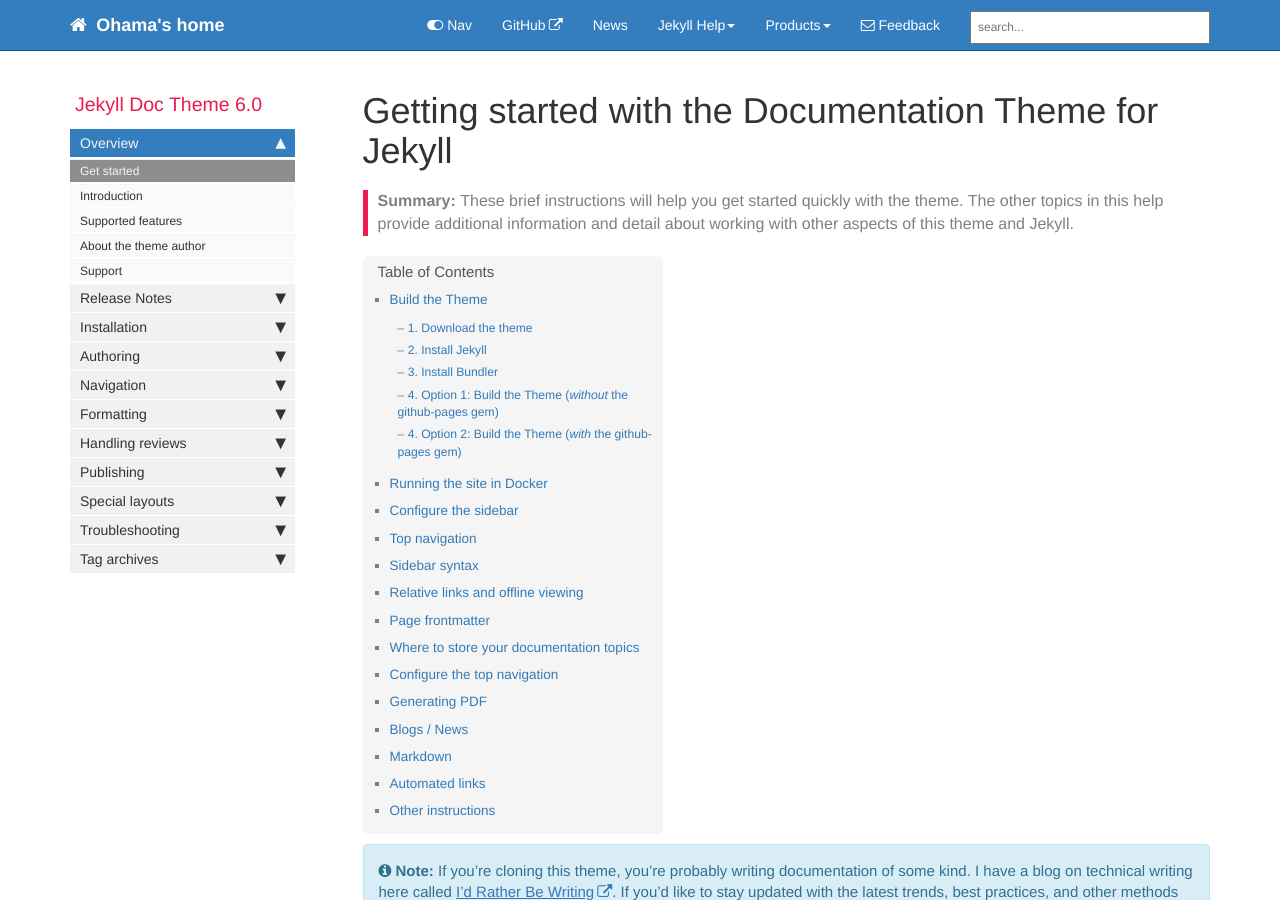
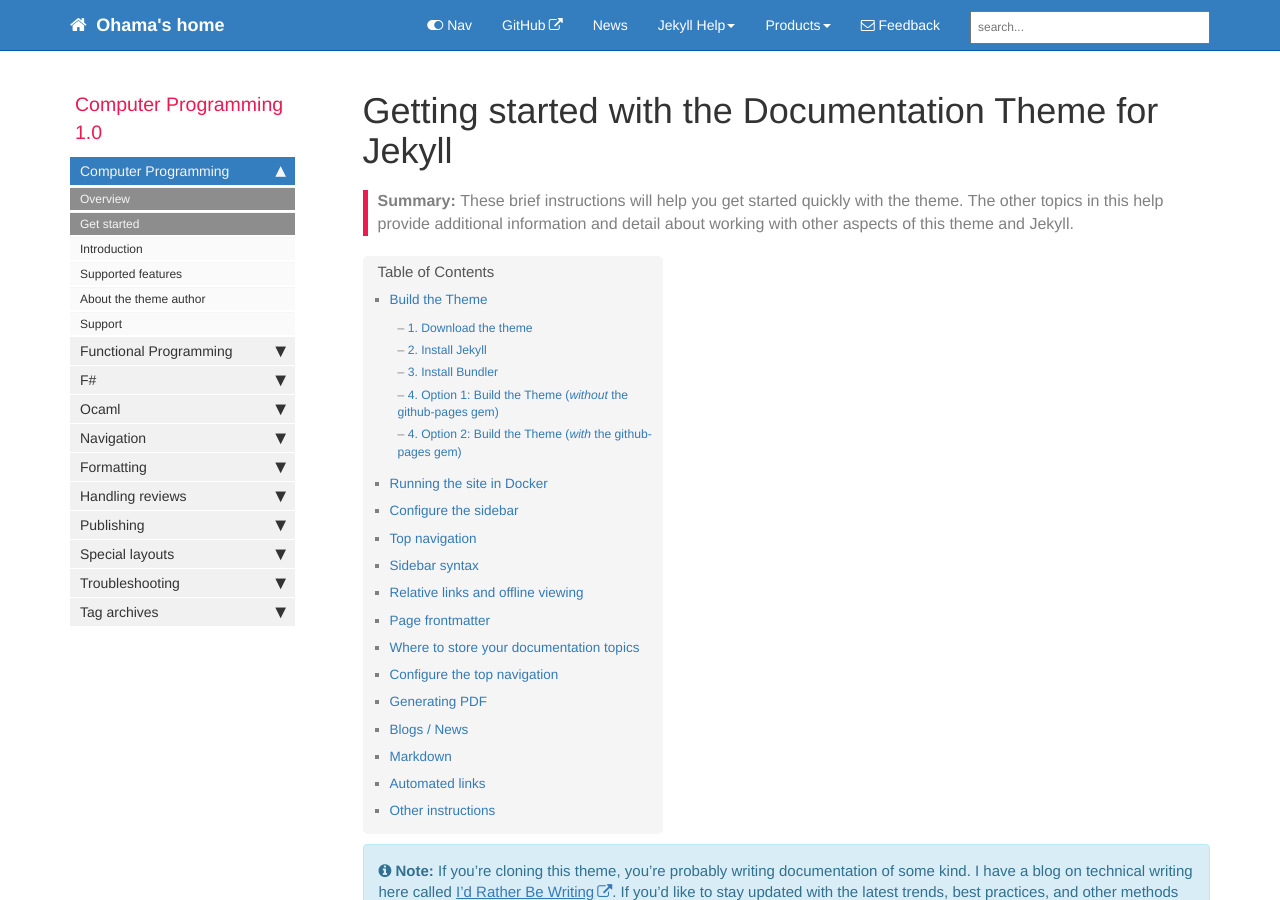
Before and after one commit to ohama/ohama.github.io, a Jekyll site: the page built from index.md, in a window 1280 px wide and 900 px high. Built offline with Jekyll 4.4.1, drawn with Linux system fonts in a browser that asks for light colours; nearby versions of some CDN libraries; comment, search, counter and statistics services are not loaded.

Commit message:
Fix sidebar

```diff
--- a/_data/sidebars/mydoc_sidebar.yml
+++ b/_data/sidebars/mydoc_sidebar.yml
@@ -2,8 +2,8 @@
 
 entries:
 - title: sidebar
-  product: Jekyll Doc Theme
-  version: 6.0
+  product: Computer Programming
+  version: 1.0
   folders:
 
   - title:
@@ -19,9 +19,14 @@
       output: pdf
       type: frontmatter
 
-  - title: Overview
+  - title: Computer Programming
     output: web, pdf
     folderitems:
+
+    - title: Overview
+      url: /index.html
+      output: web, pdf
+      type: homepage
 
     - title: Get started
       url: /index.html
@@ -44,9 +49,13 @@
       url: /mydoc_support.html
       output: web, pdf
 
-  - title: Release Notes
+  - title: Functional Programming
     output: web, pdf
     folderitems:
+
+    - title: Release Notes
+      url: /mydoc_release_notes_60.html
+      output: web, pdf
 
     - title: 6.0 Release notes
       url: /mydoc_release_notes_60.html
@@ -56,9 +65,13 @@
       url: /mydoc_release_notes_50.html
       output: web, pdf
 
-  - title: Installation
+  - title: F#
     output: web, pdf
     folderitems:
+
+    - title: Installation
+      url: /mydoc_about_ruby_gems_etc.html
+      output: web, pdf
 
     - title: About Ruby, Gems, Bundler, etc.
       url: /mydoc_about_ruby_gems_etc.html
@@ -72,10 +85,15 @@
       url: /mydoc_install_jekyll_on_windows.html
       output: web, pdf
 
-  - title: Authoring
+  - title: Ocaml
     output: web, pdf
 
     folderitems:
+
+    - title: Authoring
+      url: /mydoc_pages.html
+      output: web, pdf
+
     - title: Pages
       url: /mydoc_pages.html
       output: web, pdf
```
